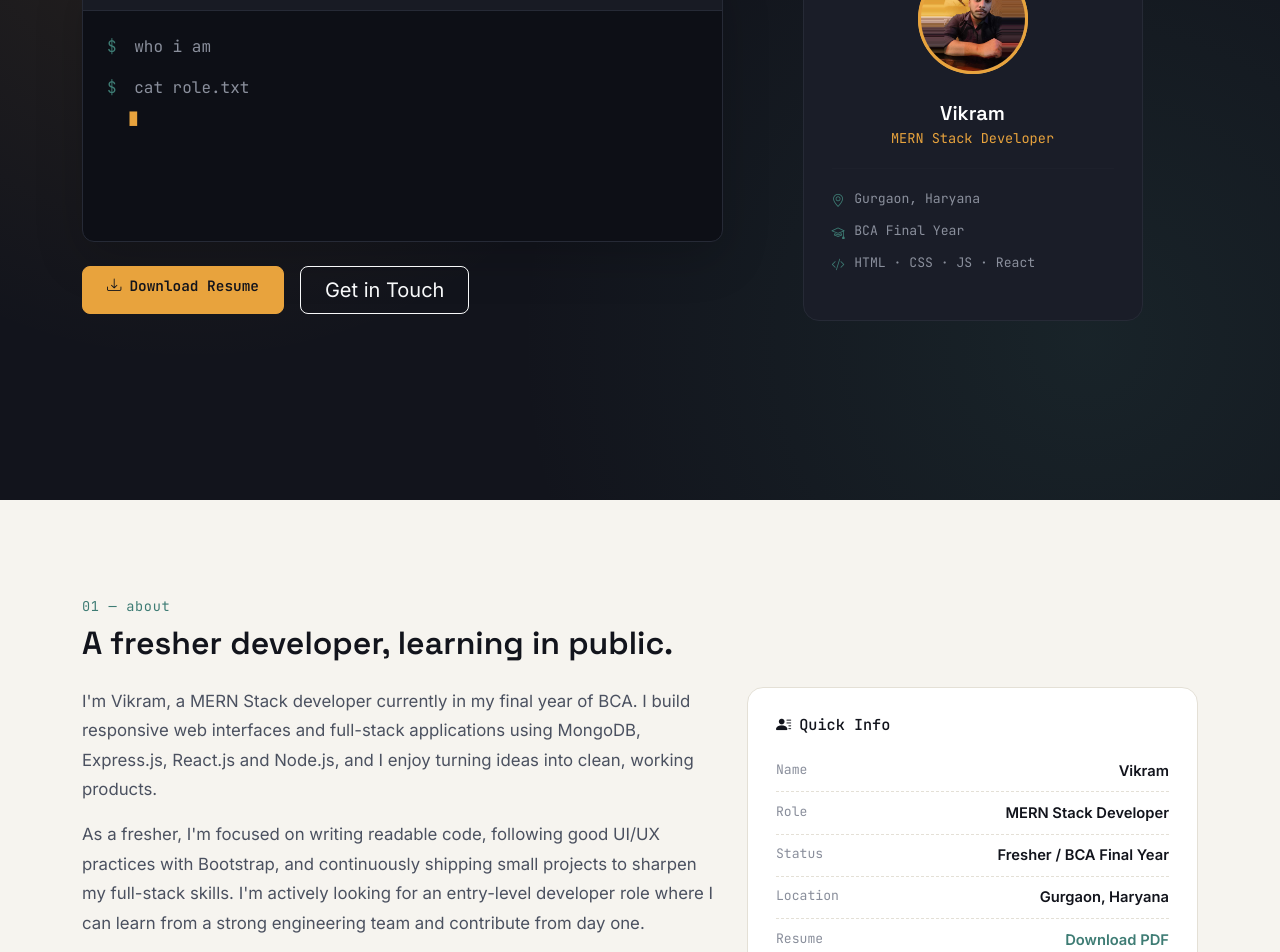
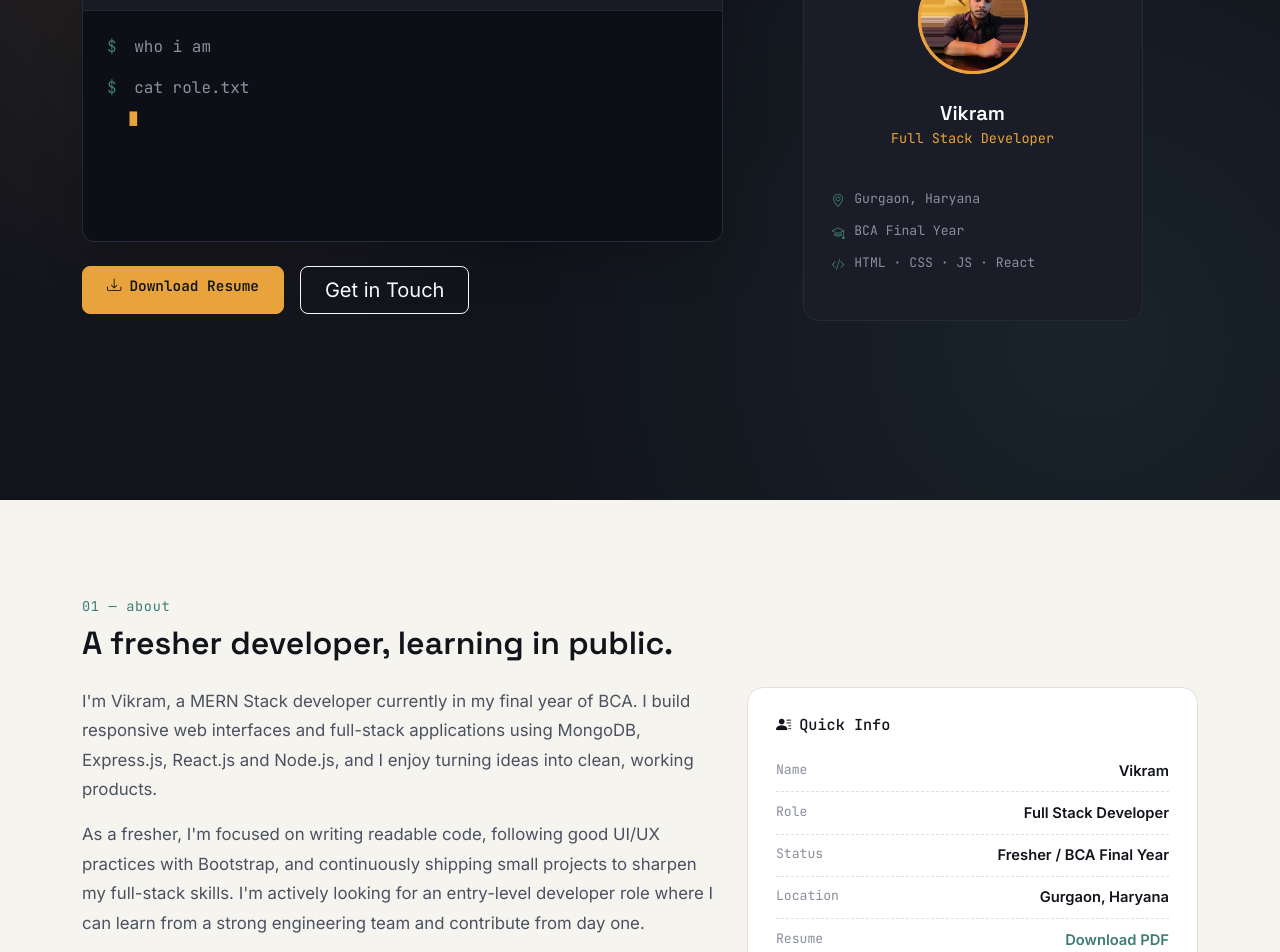
Before and after one commit to vk8595422784-sudo/Personal_Portfoilio, a React (Vite) app: page / in a window 1280 px wide. Shown: the part 300-1252 px from the top of the page. Built offline with nearby package versions, Linux system fonts and the light colour scheme.

Commit message:
resolve mistakes

```diff
--- a/src/components/About.jsx
+++ b/src/components/About.jsx
@@ -48,7 +48,7 @@ export default function About() {
                 </li>
                 <li>
                   <span>Role</span>
-                  <b>MERN Stack Developer</b>
+                  <b>Full Stack Developer</b>
                 </li>
                 <li>
                   <span>Status</span>
--- a/src/components/Hero.jsx
+++ b/src/components/Hero.jsx
@@ -106,7 +106,7 @@ export default function Hero() {
                 Vikram
               </p>
               <p className="text-center subtitle-mono mb-0">
-                MERN Stack Developer
+                Full Stack Developer
               </p>
               <hr className="avatar-rule" />
               <ul className="list-unstyled avatar-meta mb-0">
```
